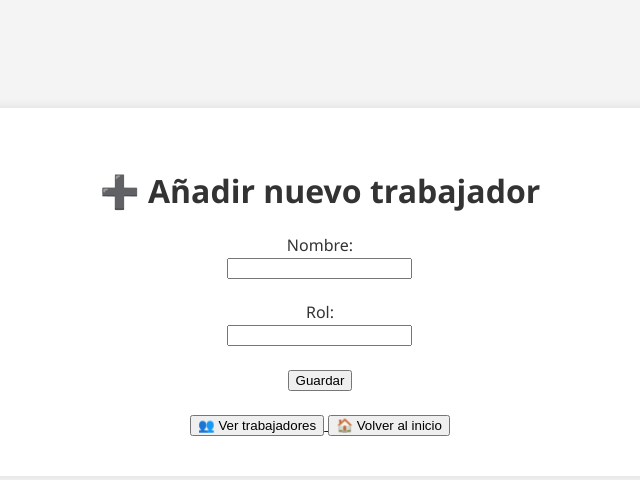
After one commit to SanKael/VinambraDigital, a Flask app: a page that uses templates/añadir_trabajador.html in a window 1280 px wide. The commit adds this page. Shown: the top 480 px of the page, without its empty margins (320-960 px from the left). Run offline with Flask 3, Linux system fonts and the light colour scheme.

Commit message:
feat: formulario para añadir trabajadores y navegación básica entre vistas"

```diff
--- a/data/trabajadores.json
+++ b/data/trabajadores.json
@@ -10,5 +10,9 @@
     {
         "nombre": "Isabel Monleón",
         "rol": "Coordinadora"
+    },
+    {
+        "nombre": "Santiago León",
+        "rol": "Auxiliar de Enfermeria"
     }
 ]
--- a/main.py
+++ b/main.py
@@ -1,4 +1,5 @@
-from flask import Flask, render_template
+from flask import Flask, render_template, request, redirect, url_for
+import os
 from app.utils.helpers import cargar_trabajadores
 
 app = Flask(__name__)
@@ -12,5 +13,27 @@ def trabajadores():
     lista = cargar_trabajadores()
     return render_template("trabajadores.html", trabajadores=lista)
 
+@app.route("/añadir-trabajador", methods=["GET", "POST"])
+def añadir_trabajador():
+    if request.method == "POST":
+        nombre = request.form.get("nombre")
+        rol = request.form.get("rol")
+
+        if nombre and rol:
+            trabajadores = cargar_trabajadores()
+            nuevo = {"nombre": nombre, "rol": rol}
+            trabajadores.append(nuevo)
+
+            # Guardar en el JSON
+            with open("data/trabajadores.json", "w", encoding="utf-8") as f:
+                import json
+                json.dump(trabajadores, f, indent=4, ensure_ascii=False)
+
+            return redirect(url_for("trabajadores"))
+        else:
+            return "Faltan datos, por favor completa todos los campos."
+
+    return render_template("añadir_trabajador.html")
+
 if __name__ == "__main__":
     app.run(debug=True)
--- /dev/null
+++ b/templates/añadir_trabajador.html
@@ -0,0 +1,32 @@
+<!DOCTYPE html>
+<html lang="es">
+<head>
+    <meta charset="UTF-8">
+    <title>Añadir Trabajador</title>
+    <link rel="stylesheet" href="{{ url_for('static', filename='css/style.css') }}">
+</head>
+<body>
+    <div class="contenedor">
+        <h1>➕ Añadir nuevo trabajador</h1>
+        <form action="/añadir-trabajador" method="post">
+            <label for="nombre">Nombre:</label><br>
+            <input type="text" id="nombre" name="nombre" required><br><br>
+
+            <label for="rol">Rol:</label><br>
+            <input type="text" id="rol" name="rol" required><br><br>
+
+            <button type="submit">Guardar</button>
+        </form>
+
+        <br>
+
+        <a href="/trabajadores">
+            <button>👥 Ver trabajadores</button>
+        </a>
+
+        <a href="/">
+            <button>🏠 Volver al inicio</button>
+        </a>
+    </div>
+</body>
+</html>
--- a/templates/index.html
+++ b/templates/index.html
@@ -10,6 +10,9 @@
         <h1>🏠 Bienvenido a Vinambra Digital</h1>
         <p>Aunque aún no tenga paredes, ya tiene alma.</p>
         <p>Este será el sistema interno para la residencia... y el comienzo de algo grande.</p>
+        <a href="/trabajadores">
+            <button>👥 Ver trabajadores</button>
+        </a>
     </div>
 </body>
 </html>
```
Also changed, not shown: templates/trabajadores.html (+11 -0 lines). Lines whose indentation alone changed are shown as unchanged.
